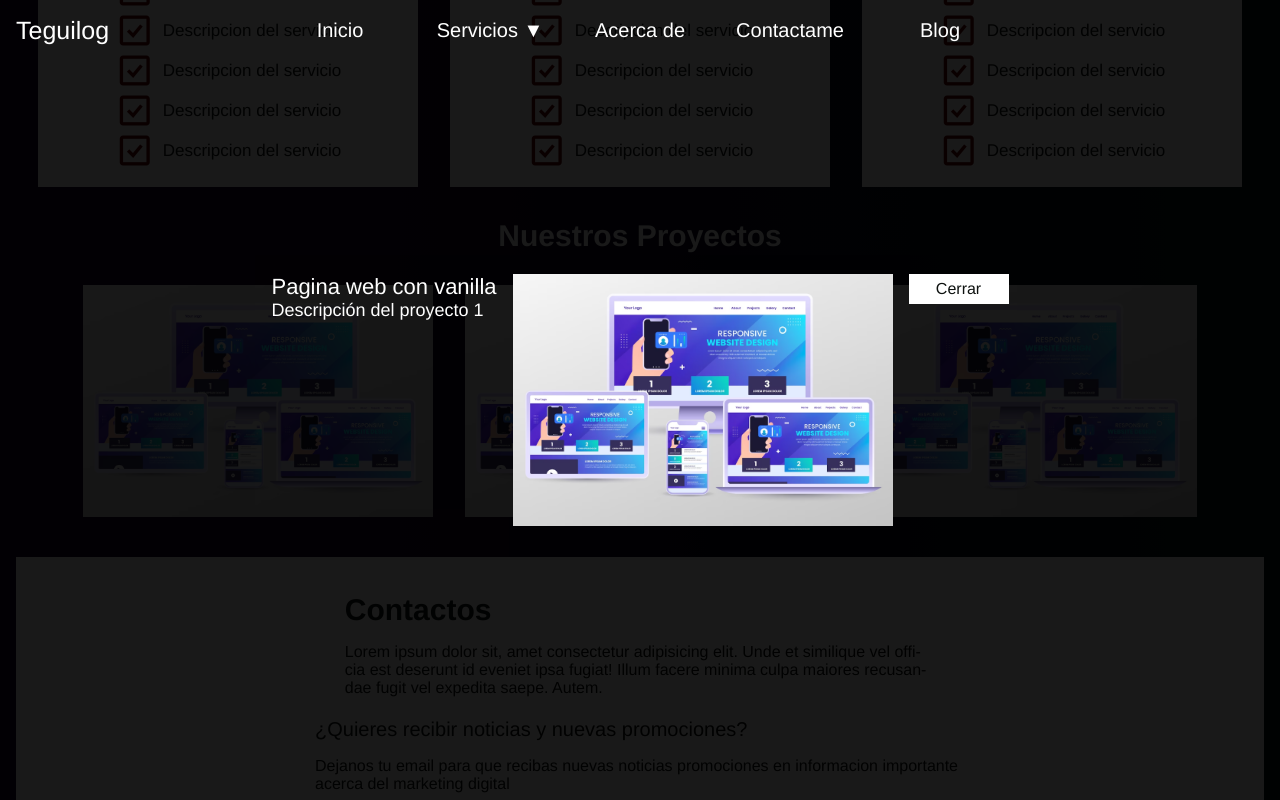
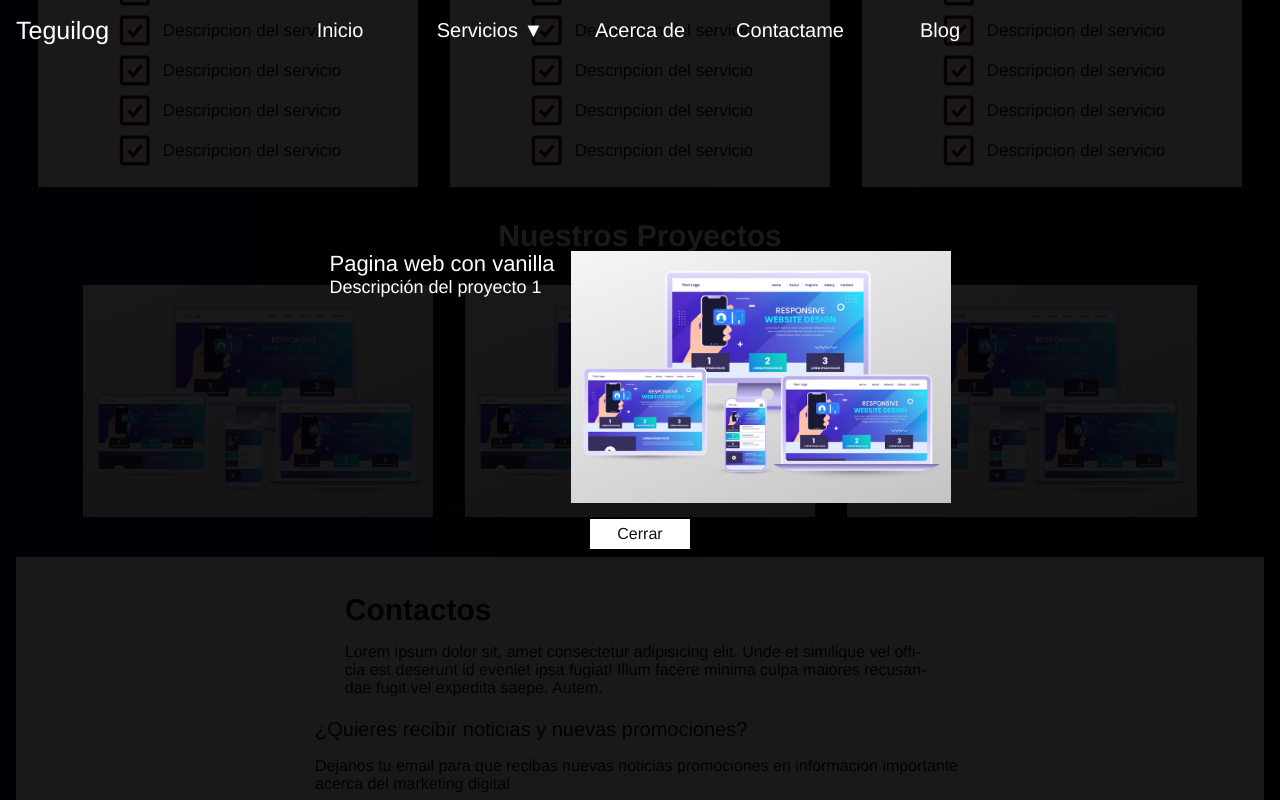
Before and after one commit to cristobalquilimaco/teguilog, a React (Vite) app: page /#/ in a window 1280 px wide. Both pictures are taken after a click on the picture 258 px from the left and 3255 px from the top of the page. Shown: the part 2855-3655 px from the top of the page. Built offline with nearby package versions, Linux system fonts and the light colour scheme.

Commit message:
Se procede a ajustar el modal

```diff
--- a/src/components/Modal.jsx
+++ b/src/components/Modal.jsx
@@ -8,12 +8,14 @@ const Modal = ({project, onClose}) => {
   return (
     <div className='project-modal'>
       <div className='modal-content'>
+        <section className='separatemodal'>
         <article className='art-descrip'>
         <h3 className='modal-descr'>{project?.nombre}</h3>
         <h4 className='modal-descr dc-modal'>{project?.descripcion}</h4>
         </article>
         <section className='section_m_img'>
         <img className='img-modal' src={project.imagen} alt={project.nombre} />
+        </section>
         </section>
 
         <button className='btn-modal' onClick={onClose}>Cerrar</button>
--- a/src/components/styles/modal.css
+++ b/src/components/styles/modal.css
@@ -33,12 +33,19 @@ height: 30px;
 
 
 .modal-content{
+    display: flex;
+    flex-direction: column;
+align-items: center;
+justify-content: center;
+gap: 1rem;
+}
 
-display: flex;
-flex-wrap: wrap;
-flex-direction: row;
-gap: 1rem;
-justify-content: center;
+.separatemodal{
+    display: flex;
+    flex-wrap: wrap;
+    gap: 1rem;
+
+
 }
 
 .section_m_img{
```
